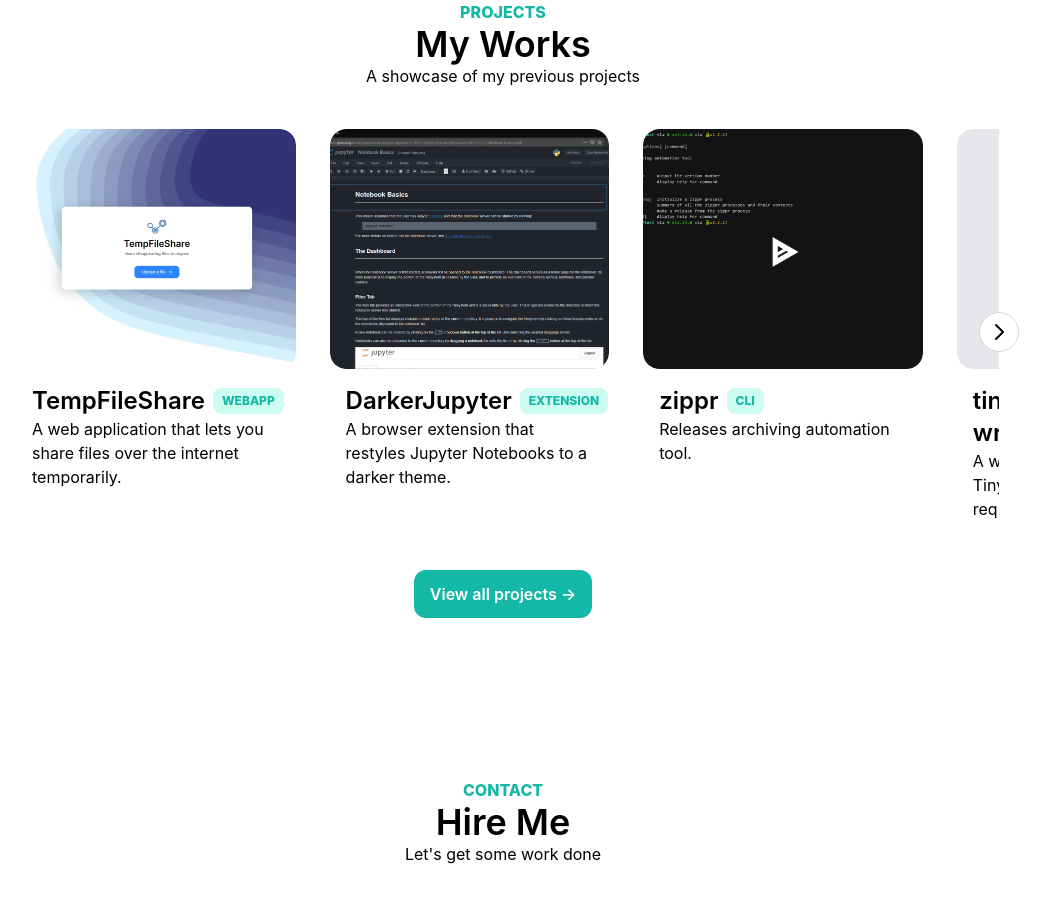
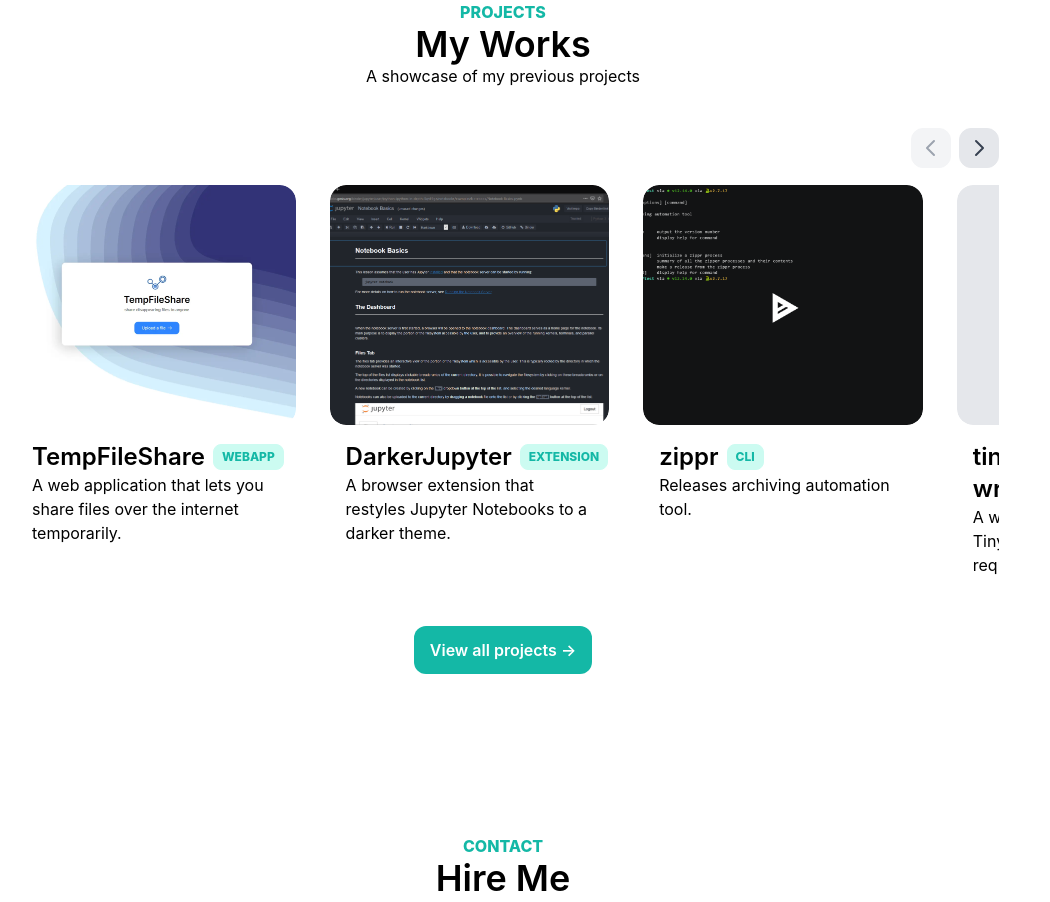
Before and after one commit to iamkentleom/website-v3, a Vue app: page / in a window 1280 px wide. Shown: the part 1220-2122 px from the top of the page, without its empty margins (137-1187 px from the left). Built offline with nearby package versions, Linux system fonts and the light colour scheme; no server answers; a web font is replaced by a local one.

Commit message:
feat(Slider): redesigned slider arrows

```diff
--- a/src/components/Slider.vue
+++ b/src/components/Slider.vue
@@ -1,13 +1,41 @@
 <template>
-  <div class="relative w-full">
+  <div class="w-full">
+    <div class="flex gap-2 justify-end py-2">
       <button
         aria-label="Scroll Left"
         @click="left"
-      class="z-50 absolute -left-5 w-10 h-10 flex justify-center items-center bg-white border border-gray-300 hover:shadow-lg rounded-full"
-      :class="{ invisible: scrollPos == 0 }"
+        class="w-10 h-10 flex justify-center items-center border rounded-xl"
+        :class="[
+          {
+            'bg-gray-200 border-gray-200 hover:border-gray-500 text-gray-700':
+              scrollPos != 0,
+          },
+          {
+            'bg-gray-100 border-gray-100 hover:border-gray-100 text-gray-400':
+              scrollPos == 0,
+          },
+        ]"
       >
         <chevronLeft />
       </button>
+      <button
+        aria-label="Scroll Right"
+        @click="right"
+        class="w-10 h-10 flex justify-center items-center border rounded-xl"
+        :class="[
+          {
+            'bg-gray-200 border-gray-200 hover:border-gray-500 text-gray-700':
+              scrollPos != maxPos,
+          },
+          {
+            'bg-gray-100 border-gray-100 hover:border-gray-100 text-gray-400':
+              scrollPos == maxPos,
+          },
+        ]"
+      >
+        <chevronRight />
+      </button>
+    </div>
     <ul
       class="slider snaps w-full grid grid-flow-col auto-cols-88 md:auto-cols-60 xl:auto-cols-30 gap-4 overflow-x-auto"
       @scroll="updateScroll"
@@ -49,14 +77,6 @@
         url="https://github.com/iamkentleom/lorem/"
       />
     </ul>
-    <button
-      aria-label="Scroll Right"
-      @click="right"
-      class="absolute -right-5 w-10 h-10 flex justify-center items-center bg-white border border-gray-300 hover:shadow-md rounded-full"
-      :class="{ invisible: scrollPos == maxPos }"
-    >
-      <chevronRight />
-    </button>
   </div>
 </template>
 
```
Lines whose indentation alone changed are shown as unchanged.
